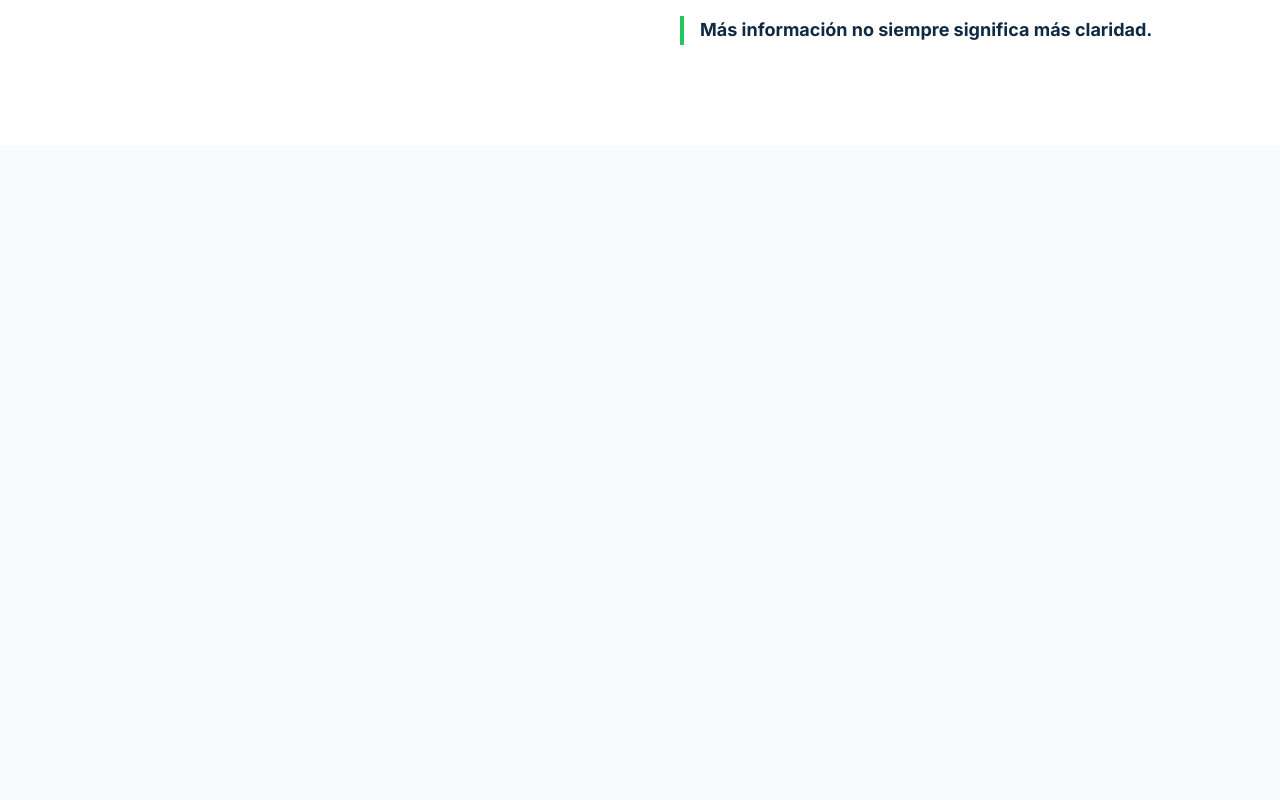
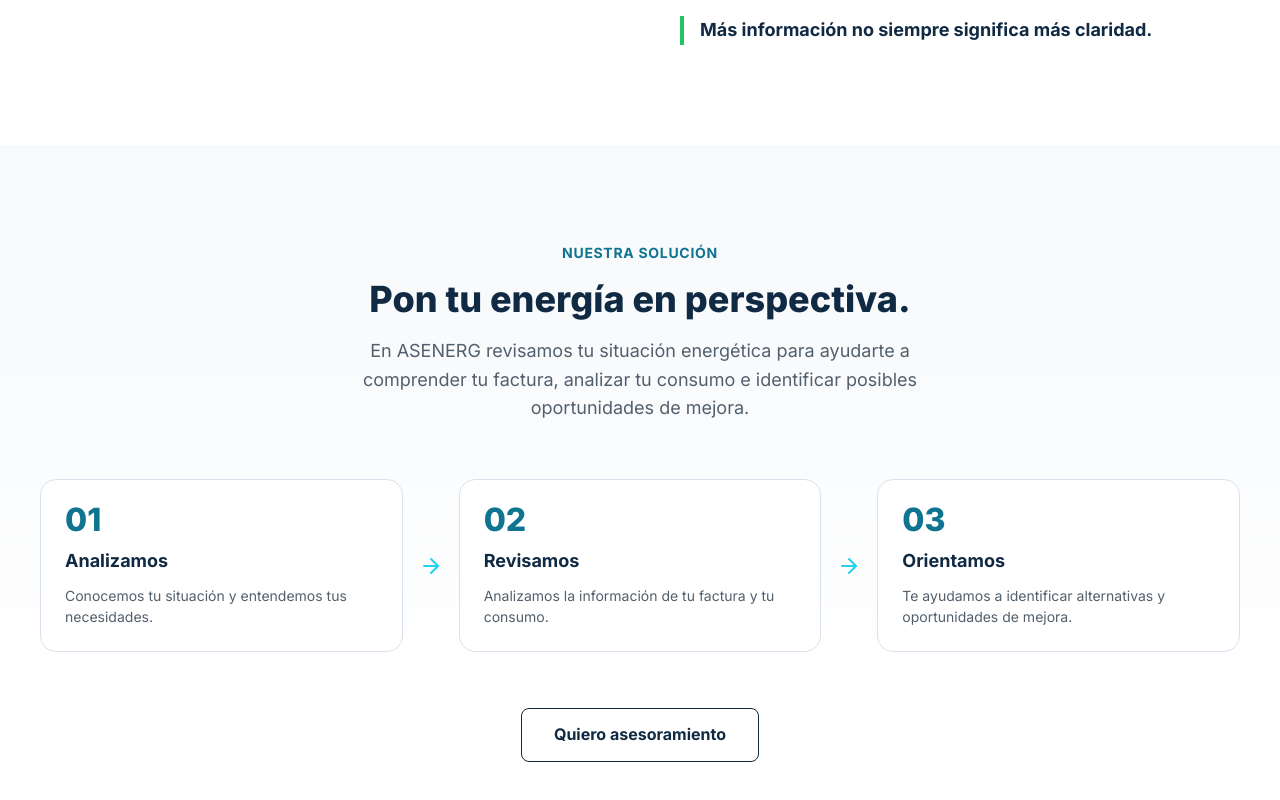
Before and after one commit to jhoan-sebastian-cardenas/Landing-page-ASENERG, a React (Vite) app: page / in a window 1280 px wide. Shown: the part 1076-1876 px from the top of the page. Before the commit the page ends 1221 px from the top, so only its background shows below. Built offline with nearby package versions, Linux system fonts and the light colour scheme.

Commit message:
feat: sección Solución

```diff
--- a/src/App.jsx
+++ b/src/App.jsx
@@ -1,5 +1,6 @@
 import Header from './components/Header'
 import Problem from './components/Problem'
+import Solution from './components/Solution'
 
 function App() {
   return (
@@ -14,6 +15,7 @@ function App() {
           <h1>Hero (pendiente)</h1>
         </section>
         <Problem />
+        <Solution/>
       </main>
     </>
   )
--- /dev/null
+++ b/src/components/Solution.css
@@ -0,0 +1,97 @@
+.solution {
+  padding-block: var(--section-padding-y);
+  background: linear-gradient(to top, var(--color-surface) 25%, var(--color-background) 75%);
+}
+
+/* Móvil y tablet: pasos apilados con flechas hacia abajo */
+.solution__steps {
+  display: flex;
+  flex-direction: column;
+  gap: var(--space-16);
+  max-width: 36rem;
+  margin: var(--space-40) auto 0;
+}
+
+.solution__item {
+  display: flex;
+  flex-direction: column;
+  gap: var(--space-16);
+}
+
+.solution__card {
+  display: flex;
+  flex: 1;
+  flex-direction: column;
+  gap: var(--space-12);
+  padding: var(--space-24);
+  background-color: var(--color-surface);
+  border: 1px solid var(--color-border);
+  border-radius: var(--radius-md);
+}
+
+.solution__number {
+  font-size: 1.75rem;
+  font-weight: var(--fw-extrabold);
+  line-height: 1;
+  color: var(--color-accent-strong);
+}
+
+.solution__card h3 {
+  font-size: var(--fs-lg);
+}
+
+.solution__card p {
+  font-size: var(--fs-md);
+  line-height: var(--lh-normal);
+  color: var(--color-text-secondary);
+}
+
+.solution__arrow {
+  display: grid;
+  place-items: center;
+  align-self: center;
+  color: var(--color-accent);
+  transform: rotate(90deg);
+}
+
+.solution__cta {
+  display: flex;
+  justify-content: center;
+  margin-top: var(--space-40);
+}
+
+@media (min-width: 768px) {
+  .solution__steps {
+    margin-top: var(--space-56);
+  }
+
+  .solution__number {
+    font-size: 2rem;
+  }
+
+  .solution__cta {
+    margin-top: var(--space-56);
+  }
+}
+
+/* Desktop: tres columnas iguales con la flecha en el hueco entre tarjetas */
+@media (min-width: 1024px) {
+  .solution__steps {
+    display: grid;
+    grid-template-columns: repeat(3, 1fr);
+    column-gap: var(--space-56);
+    max-width: none;
+  }
+
+  .solution__item {
+    position: relative;
+    flex-direction: row;
+  }
+
+  .solution__arrow {
+    position: absolute;
+    top: 50%;
+    right: calc(-1 * var(--space-40));
+    transform: translateY(-50%);
+  }
+}
--- /dev/null
+++ b/src/components/Solution.jsx
@@ -0,0 +1,48 @@
+import { ArrowRight } from 'lucide-react'
+import { solutionSteps } from '../data/steps'
+import './Solution.css'
+
+function Solution() {
+  return (
+    <section id="solucion" className="solution" aria-labelledby="solution-title">
+      <div className="container">
+        <div className="section-heading">
+          <p className="eyebrow">Nuestra solución</p>
+          <h2 id="solution-title">Pon tu energía en perspectiva.</h2>
+          <p className="section-lead">
+            En ASENERG revisamos tu situación energética para ayudarte a comprender tu factura,
+            analizar tu consumo e identificar posibles oportunidades de mejora.
+          </p>
+        </div>
+
+        <ol className="solution__steps">
+          {solutionSteps.map((step, index) => (
+            <li key={step.id} className="solution__item">
+              <div className="solution__card">
+                <span className="solution__number" aria-hidden="true">
+                  {String(step.number).padStart(2, '0')}
+                </span>
+                <h3>{step.title}</h3>
+                <p>{step.description}</p>
+              </div>
+
+              {index < solutionSteps.length - 1 && (
+                <span className="solution__arrow" aria-hidden="true">
+                  <ArrowRight size={24} />
+                </span>
+              )}
+            </li>
+          ))}
+        </ol>
+
+        <div className="solution__cta">
+          <a href="#contacto" className="btn btn--secondary">
+            Quiero asesoramiento
+          </a>
+        </div>
+      </div>
+    </section>
+  )
+}
+
+export default Solution
--- a/src/styles/globals.css
+++ b/src/styles/globals.css
@@ -159,6 +159,19 @@ h3 {
   transform: translateY(0);
 }
 
+.btn--secondary {
+  padding: var(--space-16) var(--space-32);
+  font-size: var(--fs-base);
+  color: var(--color-primary);
+  background-color: var(--color-surface);
+  border-color: var(--color-primary);
+}
+
+.btn--secondary:hover {
+  background-color: var(--color-primary);
+  color: var(--color-surface);
+}
+
 .btn--outline {
   padding: 0.625rem var(--space-20);
   font-size: var(--fs-md);
@@ -176,6 +189,29 @@ h3 {
   width: 100%;
 }
 
+/* Encabezado centrado (Solución, Beneficios, Cómo funciona) */
+.section-heading {
+  display: flex;
+  flex-direction: column;
+  align-items: center;
+  gap: var(--space-16);
+  max-width: 50rem;
+  margin-inline: auto;
+  text-align: center;
+}
+
+.section-lead {
+  max-width: 40rem;
+  font-size: var(--fs-base);
+  color: var(--color-text-secondary);
+}
+
+@media (min-width: 768px) {
+  .section-lead {
+    font-size: var(--fs-lg);
+  }
+}
+
 /* ---------- Movimiento reducido ---------- */
 @media (prefers-reduced-motion: reduce) {
   html {
```
